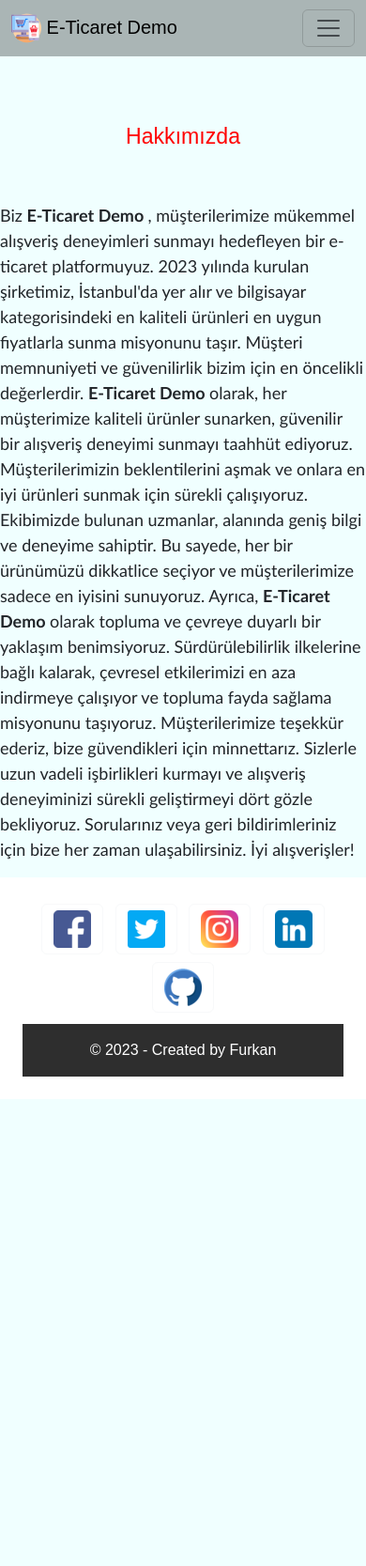
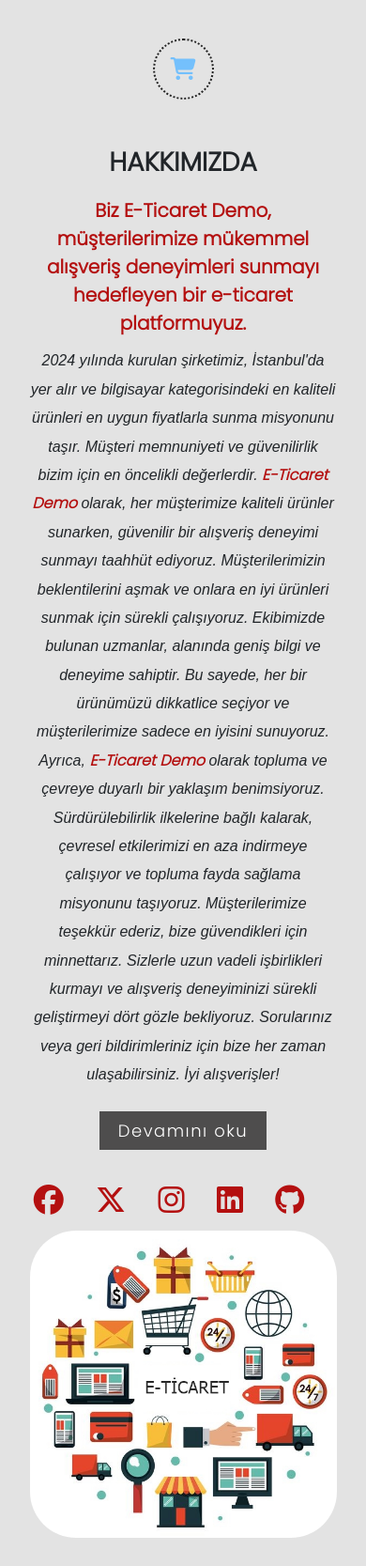
Before and after one commit to FurkanSahin2/E-TicaretDemo, a website: page about-us.html in a window 390 px wide. Shown: the top 1667 px of the page at 94% size. After the commit the page ends 1637 px from the top, so only its background shows below. Drawn offline with nearby package versions, Linux system fonts and the light colour scheme; a web font is replaced by a local one.

Commit message:
Updated - 01.08.2024

```diff
--- a/about-us.html
+++ b/about-us.html
@@ -5,111 +5,98 @@
     <meta name="viewport" content="width=device-width, initial-scale=1.0" />
     <title>About Us</title>
     <link
+      rel="icon"
+      href="https://www.viases.com/wp-content/uploads/viases-ikonlar-e-commerce-1.png"
+    />
+    <link
       rel="stylesheet"
-         href="node_modules/bootstrap/dist/css/bootstrap.min.css"
+      href="https://cdnjs.cloudflare.com/ajax/libs/font-awesome/6.6.0/css/all.min.css"
     />
-      <link rel="stylesheet" href="css/style.css">
+    <link href="https://cdn.jsdelivr.net/npm/bootstrap@5.1.3/dist/css/bootstrap.min.css" rel="stylesheet" integrity="sha384-1BmE4kWBq78iYhFldvKuhfTAU6auU8tT94WrHftjDbrCEXSU1oBoqyl2QvZ6jIW3" crossorigin="anonymous">
+
+    <link rel="stylesheet" href="css/style-about-us.css">
   </head>
-   <body style="background-color: azure;">
-      <nav
-         class="navbar navbar-expand-lg bg-grey"
-         style="background-color:rgba(0, 0, 0, 0.292)"
-         >
-         <div class="container-fluid">
-            <a class="navbar-brand" href="login.html">
-            <img src="../E-TicaretDemo/img/ecommerce (1).png" alt="Navbar Icon" />
-            E-Ticaret Demo
-            </a>
-            <button
-               class="navbar-toggler"
-               type="button"
-               data-bs-toggle="collapse"
-               data-bs-target="#navbarSupportedContent"
-               aria-controls="navbarSupportedContent"
-               aria-expanded="false"
-               aria-label="Toggle navigation"
-               >
-            <span class="navbar-toggler-icon"></span>
-            </button>
-            <div class="collapse navbar-collapse" id="navbarSupportedContent">
-               <ul class="navbar-nav me-auto mb-2 mb-lg-0">
-                  <li class="nav-item">
-                     <a class="nav-link active" aria-current="page" href="index.html"
-                        >Anasayfa</a
-                        >
-                  </li>
-                  <li class="nav-item">
-                     <a class="nav-link" href="about-us.html">Hakkımızda</a>
-                  </li>
-               </ul>
-               <form class="d-flex" role="search">
-                  <input
-                     class="form-control me-2"
-                     type="search"
-                     placeholder="Arayınız"
-                     aria-label="Search"
-                     />
-                  <button
-                     class="btn btn-outline-success; btn btn-danger"
-                     type="submit"
-                     >
-                  Ara
-                  </button>
-               </form>
+  <body>
+
+       <!--! Navbar Start-->
+
+      <div class="margin">
+       <div class="container-fluid" role="navigation">
+         <div class="text-center py-2">
+         </div>
+         <div class="row text-center align-items-center g-0">
+           <div class="col-lg-5 col-md-5 d-none d-lg-block d-md-block d-xs-none ms-auto">
+             <div class="d-flex justify-content-around border-top border-bottom border-dark">
+               <div class="customLink"><a class="d-inline-block p-3" href="./login.html">Login</a></div>
+               <div class="customLink"><a class="d-inline-block p-3" href="./home-page.html">Home Page</a></div>
              </div>
            </div>
-      </nav>
-      <br>
-      <br>
-      <br>
-      <h3 style="color: red; text-align: center;">Hakkımızda</h3>
-      <br> <br>
-      <div class="urun-karti2 " style= "font-family:'Gill Sans', 'Gill Sans MT', Calibri, 'Trebuchet MS', sans-serif; font-size: large; border-radius: 15px;">Biz <b> E-Ticaret Demo </b>, müşterilerimize mükemmel alışveriş
-         deneyimleri sunmayı hedefleyen bir e-ticaret platformuyuz. 2023 yılında
-         kurulan şirketimiz, İstanbul'da yer alır ve bilgisayar
-         kategorisindeki en kaliteli ürünleri en uygun fiyatlarla sunma misyonunu
-         taşır. Müşteri memnuniyeti ve güvenilirlik bizim için en öncelikli
-         değerlerdir. <b> E-Ticaret Demo </b> olarak, her müşterimize kaliteli ürünler
-         sunarken, güvenilir bir alışveriş deneyimi sunmayı taahhüt ediyoruz.
-         Müşterilerimizin beklentilerini aşmak ve onlara en iyi ürünleri sunmak
-         için sürekli çalışıyoruz. Ekibimizde bulunan uzmanlar,
-         alanında geniş bilgi ve deneyime sahiptir. Bu sayede, her bir ürünümüzü
-         dikkatlice seçiyor ve müşterilerimize sadece en iyisini sunuyoruz. Ayrıca,
-         <b> E-Ticaret Demo </b> olarak topluma ve çevreye duyarlı bir yaklaşım benimsiyoruz.
-         Sürdürülebilirlik ilkelerine bağlı kalarak, çevresel etkilerimizi en aza
-         indirmeye çalışıyor ve topluma fayda sağlama misyonunu taşıyoruz.
-         Müşterilerimize teşekkür ederiz, bize güvendikleri için minnettarız.
-         Sizlerle uzun vadeli işbirlikleri kurmayı ve alışveriş deneyiminizi
-         sürekli geliştirmeyi dört gözle bekliyoruz. Sorularınız veya geri
-         bildirimleriniz için bize her zaman ulaşabilirsiniz. İyi alışverişler! </p>
+           <div class="col-lg-2 col-md-2 mx-auto" style="max-width:120px;">
+             <i class="fa-solid fa-cart-shopping fa-xl" style="color: #74C0FC;" id="circleIcon"></i>
            </div>
+           <div class="col-lg-5 col-md-5 d-none d-lg-block d-md-block d-xs-none me-auto">
+             <div class="d-flex justify-content-around border-top border-bottom border-dark">
+               <div class="customLink"><a class="d-inline-block p-3" href="./about-us.html">About Us</a></div>
+               <div class="customLink"><a class="d-inline-block p-3" href="./contact-us.html">Contact Us</a></div>
+             </div>
+           </div>
+         </div>
+       </div>
+     </div>
+   </div>
+
+       <!--! Navbar End-->
+
+    <div class="section">
+      <div class="container">
+        <div class="content-section">
+          <div class="title">
+            <h1><b>Hakkımızda</b></h1>
+          </div>
+          <div class="content">
+            <h3>
+             <b>Biz E-Ticaret Demo, müşterilerimize mükemmel alışveriş
+              deneyimleri sunmayı hedefleyen bir e-ticaret platformuyuz. </b>
+            </h3>
+            <p class="p-content">
+              2024 yılında kurulan şirketimiz, İstanbul'da yer alır ve
+              bilgisayar kategorisindeki en kaliteli ürünleri en uygun
+              fiyatlarla sunma misyonunu taşır. Müşteri memnuniyeti ve
+              güvenilirlik bizim için en öncelikli değerlerdir.
+              <b> E-Ticaret Demo </b> olarak, her müşterimize kaliteli ürünler
+              sunarken, güvenilir bir alışveriş deneyimi sunmayı taahhüt
+              ediyoruz. Müşterilerimizin beklentilerini aşmak ve onlara en iyi
+              ürünleri sunmak için sürekli çalışıyoruz. Ekibimizde bulunan
+              uzmanlar, alanında geniş bilgi ve deneyime sahiptir. Bu sayede,
+              her bir ürünümüzü dikkatlice seçiyor ve müşterilerimize sadece en
+              iyisini sunuyoruz. Ayrıca, <b> E-Ticaret Demo </b> olarak topluma
+              ve çevreye duyarlı bir yaklaşım benimsiyoruz. Sürdürülebilirlik
+              ilkelerine bağlı kalarak, çevresel etkilerimizi en aza indirmeye
+              çalışıyor ve topluma fayda sağlama misyonunu taşıyoruz.
+              Müşterilerimize teşekkür ederiz, bize güvendikleri için
+              minnettarız. Sizlerle uzun vadeli işbirlikleri kurmayı ve
+              alışveriş deneyiminizi sürekli geliştirmeyi dört gözle bekliyoruz.
+              Sorularınız veya geri bildirimleriniz için bize her zaman
+              ulaşabilirsiniz. İyi alışverişler!
             </p>
-
-      <script src="https://ajax.googleapis.com/ajax/libs/jquery/2.1.1/jquery.min.js"></script>
-      <script src="https://maxcdn.bootstrapcdn.com/bootstrap/3.3.6/js/bootstrap.min.js"></script>
+            <div class="button">
+              <a href="./404-found-error-for-about-us.html">Devamını oku</a>
+            </div>
+          </div>
+          <div class="social">
+            <a href="https://www.facebook.com"><i class="fa-brands fa-facebook fa-2xl"></i></a>
+            <a href="https://www.x.com"><i class="fa-brands fa-x-twitter fa-2xl"></i></a>
+            <a href="https://www.instagram.com"><i class="fa-brands fa-instagram fa-2xl"></i></a>
+            <a href="https://www.linkedin.com"><i class="fa-brands fa-linkedin fa-2xl"></i></a>
+            <a href="https://www.github.com"><i class="fa-brands fa-github fa-2xl"></i></a>
+          </div>
+        </div>
+        <div class="image-section">
+         <img src="img/eticaret.jpg" alt="">
+        </div>
+      </div>
+    </div>
   </body>
-
-   <footer class="bg-white text-center text-white">
-      <div class="footer-container2 p-4">
-      <section class="mb-2">
-         <a class="btn btn-outline-light btn-floating m-1" href="https://www.facebook.com" role="button"
-            ><i><img src="img/facebook.png"></i
-            ></a>
-         <a class="btn btn-outline-light btn-floating m-1" href="https://www.x.com" role="button"
-            ><i><img src="img/3256013.png"></i
-            ></a>
-         <a class="btn btn-outline-light btn-floating m-1" href="https://www.instagram.com" role="button"
-            ><i><img src="img/instagram.png"></i
-            ></a>
-         <a class="btn btn-outline-light btn-floating m-1" href="https://www.linkedin.com/in/furkan-sahin02/" role="button"
-            ><i><img src="img/linkledin.png"></i
-            ></a>
-         <a class="btn btn-outline-light btn-floating m-1" href="https://github.com/FurkanSahin2" role="button"
-            ><i><img src="img/270798.png"></i
-            ></a>
-      </section>
-      <div class="text-center p-3" style="background-color: rgba(0, 0, 0, 0.818);">
-         © 2023 - Created by Furkan
-      </div>
-   </footer>
+  <script src="https://code.jquery.com/jquery-3.1.1.min.js" integrity="sha256-hVVnYaiADRTO2PzUGmuLJr8BLUSjGIZsDYGmIJLv2b8=" crossorigin="anonymous"></script>
+  <script src="https://cdn.jsdelivr.net/npm/bootstrap@5.1.3/dist/js/bootstrap.bundle.min.js" integrity="sha384-ka7Sk0Gln4gmtz2MlQnikT1wXgYsOg+OMhuP+IlRH9sENBO0LRn5q+8nbTov4+1p" crossorigin="anonymous"></script>
 </html>
--- /dev/null
+++ b/css/style-about-us.css
@@ -0,0 +1,176 @@
+@import url('https://fonts.googleapis.com/css2?family=Poppins:wght@300&display=swap');
+
+* {
+  margin: 0px;
+  padding: 0px;
+  box-sizing: border-box;
+  font-family: "Poppins", sans-serif;
+  background: rgb(227, 227, 227);
+}
+
+/*! Navbar Start */
+
+.margin {
+  margin-top: 25px;
+}
+
+.customLink > a {
+  text-decoration: none;
+  color: #232323;
+  line-height: 37px;
+  font-size: large;
+}
+
+.customLink > a:hover {
+  color: #fff;
+  background: gray;
+}
+
+#circleIcon {
+  width: 65px;
+  height: 65px;
+  line-height: 60px;
+  border: 2px dotted #232323;
+  border-radius: 100%;
+  text-align: center;
+}
+
+/*! Navbar End */
+
+.section {
+  width: 100%;
+  min-height: 100vh;
+}
+
+.container {
+  width: 80%;
+  display: block;
+  margin: auto;
+  padding-top: 100px;
+  text-align: justify;
+}
+
+.p-content b {
+  color: #b41010;
+}
+
+.content-section {
+  float: left;
+  width: 55%;
+}
+
+.content-section .title {
+  text-transform: uppercase;
+  font-size: 28px;
+}
+
+.content-section .content h3 {
+  line-height: 1.5;
+  margin-top: 20px;
+  color: #b41010;
+  font-size: 23px;
+}
+
+.content-section .content p {
+  margin-top: 10px;
+  font-size: 19px;
+  font-family: "Arsenal", sans-serif;
+  font-weight: 400;
+  font-style: italic;
+  line-height: 1.9;
+}
+
+.content-section .content .button {
+  margin-top: 30px;
+}
+
+.content-section .content .button a {
+  background-color: rgb(78, 77, 77);
+  padding: 12px 40px;
+  text-decoration: none;
+  color: #fff;
+  font-size: 25px;
+  letter-spacing: 1.5px;
+}
+
+.content-section .content .button a:hover {
+  background-color: #c8c6c6;
+  color: #000;
+}
+
+.content-section .social {
+  margin: 50px 195px;
+}
+
+.content-section .social i {
+  margin-top: 40px;
+  color: #b41010;
+  letter-spacing: 30px;
+}
+
+.content-section .social i:hover {
+  color: #000;
+  transform: scale(1.4);
+}
+
+.image-section {
+  float: right;
+  width: 38%;
+}
+
+.image-section img {
+  width: 115%;
+  height: auto;
+  border-radius: 15%;
+}
+
+@media (max-width: 768px) {
+  .container {
+    width: 90%;
+    padding-top: 50px;
+  }
+
+  .content-section, .image-section {
+    float: none;
+    width: 100%;
+    text-align: center;
+  }
+
+  .content-section .social {
+    margin: 20px 0;
+  }
+
+  .content-section .content .button a {
+    font-size: 20px;
+    padding: 10px 30px;
+  }
+
+  .image-section img {
+    width: 100%;
+    height: auto;
+  }
+}
+
+@media (max-width: 480px) {
+  .customLink > a {
+    font-size: medium;
+    line-height: 30px;
+  }
+
+  .content-section .title {
+    font-size: 24px;
+  }
+
+  .content-section .content h3 {
+    font-size: 20px;
+  }
+
+  .content-section .content p {
+    font-size: 16px;
+  }
+
+  .content-section .content .button a {
+    font-size: 18px;
+    padding: 8px 20px;
+  }
+}
--- a/css/style-index.css
+++ b/css/style-index.css
@@ -2,6 +2,10 @@
 
 
 /*! Navbar Start */
+
+.margin{
+  margin-top: 31px;
+}
 
 .customLink > a{
   text-decoration : none;
```
Also changed, not shown: 404-found-error-for-about-us.html (added, +71 -0 lines), home-page.html (+3 -3 lines), img/eticaret.jpg (added). Lines whose indentation alone changed are shown as unchanged.
